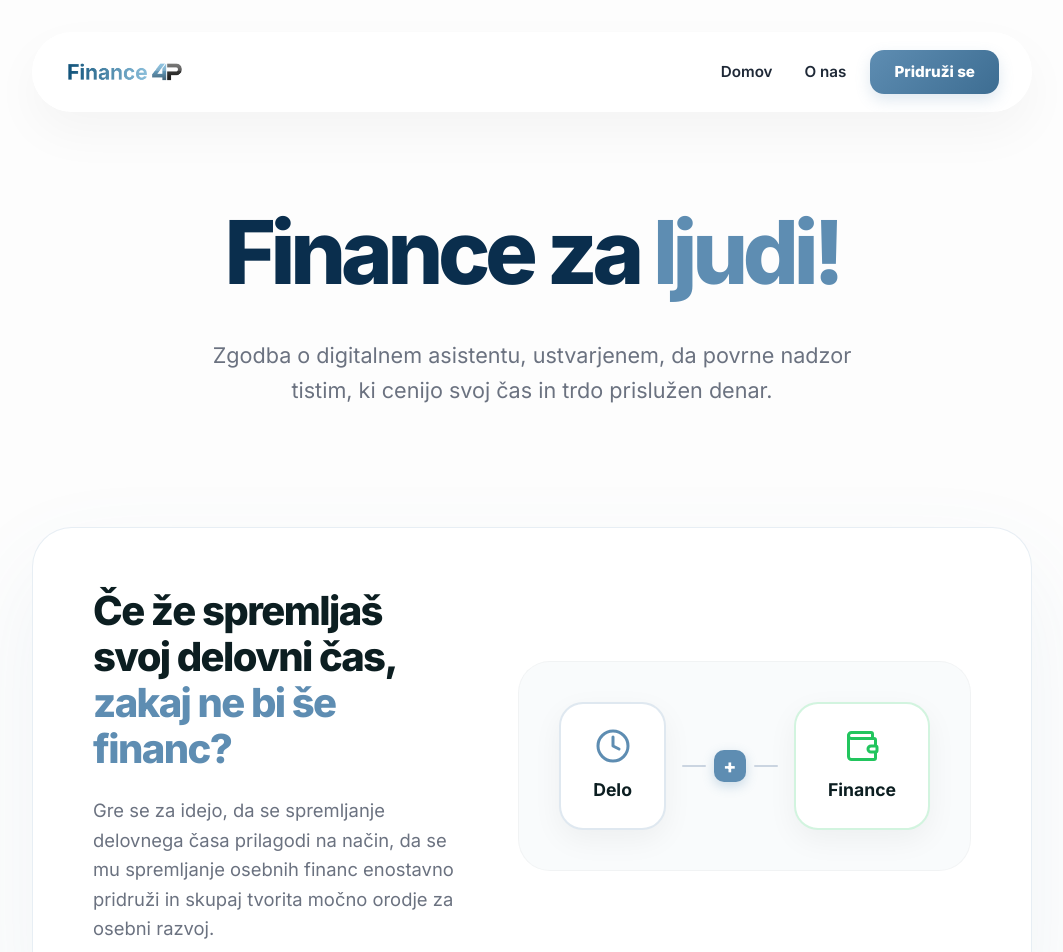
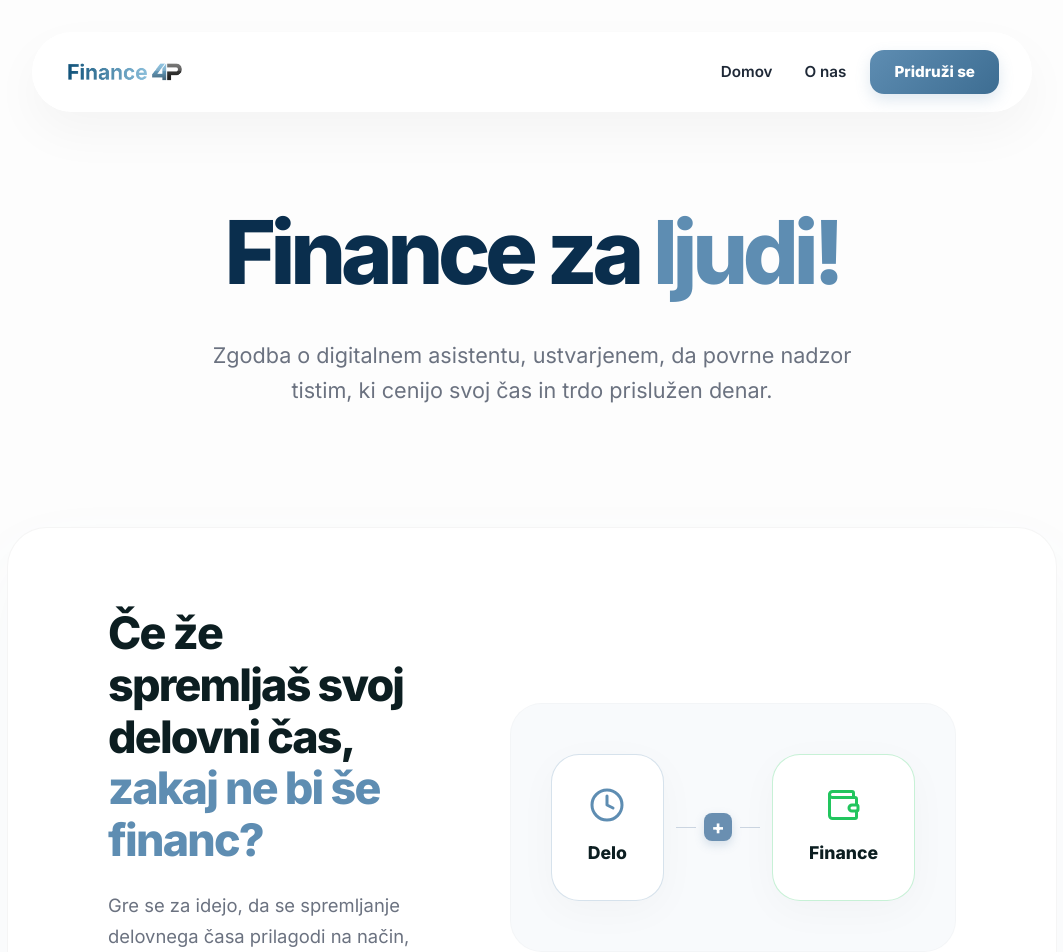
Before and after one commit to filipkolle/Landing-4P, a React (Vite) app: page /o-nas in a window 1280 px wide. Shown: the top 952 px of the page, without its empty margins (108-1171 px from the left). Built offline with nearby package versions, Linux system fonts and the light colour scheme.

Commit message:
style: refine Idea section visuals to perfectly match mockup, softer shadows and better typography

```diff
--- a/src/styles/About.css
+++ b/src/styles/About.css
@@ -103,21 +103,21 @@
 }
 
 .idea-card {
-  max-width: 1000px;
+  max-width: 1050px;
   margin: 0 auto;
   background: #ffffff;
   border-radius: 40px;
-  padding: 60px;
-  border: 1px solid rgba(94, 141, 178, 0.15);
-  box-shadow: 0 40px 100px rgba(94, 141, 178, 0.08);
+  padding: 80px 100px;
+  border: 1px solid rgba(0, 0, 0, 0.04);
+  box-shadow: 0 30px 80px rgba(94, 141, 178, 0.04);
   display: grid;
-  grid-template-columns: 1fr 1fr;
+  grid-template-columns: 1.15fr 1fr;
   align-items: center;
-  gap: 60px;
+  gap: 80px;
 }
 
 .idea-content h2 {
-  font-size: 2.5rem;
+  font-size: 2.8rem;
   font-weight: 850;
   color: #0c1e21;
   line-height: 1.15;
@@ -128,44 +128,44 @@
 .idea-content p {
   font-size: 1.15rem;
   color: var(--text-muted);
-  line-height: 1.6;
+  line-height: 1.7;
 }
 
 .idea-visual {
   display: flex;
   align-items: center;
   justify-content: center;
-  gap: 16px;
-  background: rgba(248, 250, 252, 0.8);
-  padding: 40px;
+  gap: 12px;
+  background: #f8fafc;
+  padding: 50px 40px;
   border-radius: 32px;
-  border: 1px solid rgba(0,0,0,0.03);
+  border: 1px solid rgba(0,0,0,0.02);
 }
 
 .idea-icon-box {
   display: flex;
   flex-direction: column;
   align-items: center;
-  gap: 12px;
-  padding: 24px 32px;
+  gap: 16px;
+  padding: 32px 36px;
   background: #fff;
-  border-radius: 24px;
-  box-shadow: 0 10px 30px rgba(0,0,0,0.05);
+  border-radius: 28px;
+  box-shadow: 0 10px 40px rgba(0,0,0,0.03);
 }
 
 .idea-icon-box span {
-  font-weight: 700;
+  font-weight: 800;
   font-size: 1.1rem;
   color: #0c1e21;
 }
 
 .blue-box {
-  border: 2px solid rgba(94, 141, 178, 0.2);
+  border: 1px solid rgba(94, 141, 178, 0.25);
   color: var(--primary);
 }
 
 .green-box {
-  border: 2px solid rgba(34, 197, 94, 0.2);
+  border: 1px solid rgba(34, 197, 94, 0.25);
   color: #22c55e;
 }
 
@@ -177,35 +177,35 @@
 }
 
 .conn-line {
-  width: 24px;
-  height: 2px;
+  width: 20px;
+  height: 1.5px;
   background: #cbd5e1;
-  border-radius: 2px;
 }
 
 .conn-plus {
-  background: var(--primary);
+  background: #6a8fb1;
   color: white;
-  width: 32px;
-  height: 32px;
-  border-radius: 10px;
+  width: 28px;
+  height: 28px;
+  border-radius: 8px;
   display: flex;
   align-items: center;
   justify-content: center;
   font-weight: 800;
   font-size: 1.2rem;
-  box-shadow: 0 4px 12px rgba(94, 141, 178, 0.3);
+  box-shadow: 0 4px 10px rgba(106, 143, 177, 0.25);
+  line-height: 1;
 }
 
 @media (max-width: 900px) {
   .idea-card {
     grid-template-columns: 1fr;
-    padding: 40px 24px;
+    padding: 50px 32px;
     text-align: center;
-    gap: 40px;
+    gap: 48px;
   }
   .idea-visual {
-    padding: 24px;
+    padding: 32px 16px;
     flex-wrap: wrap;
   }
 }
```
